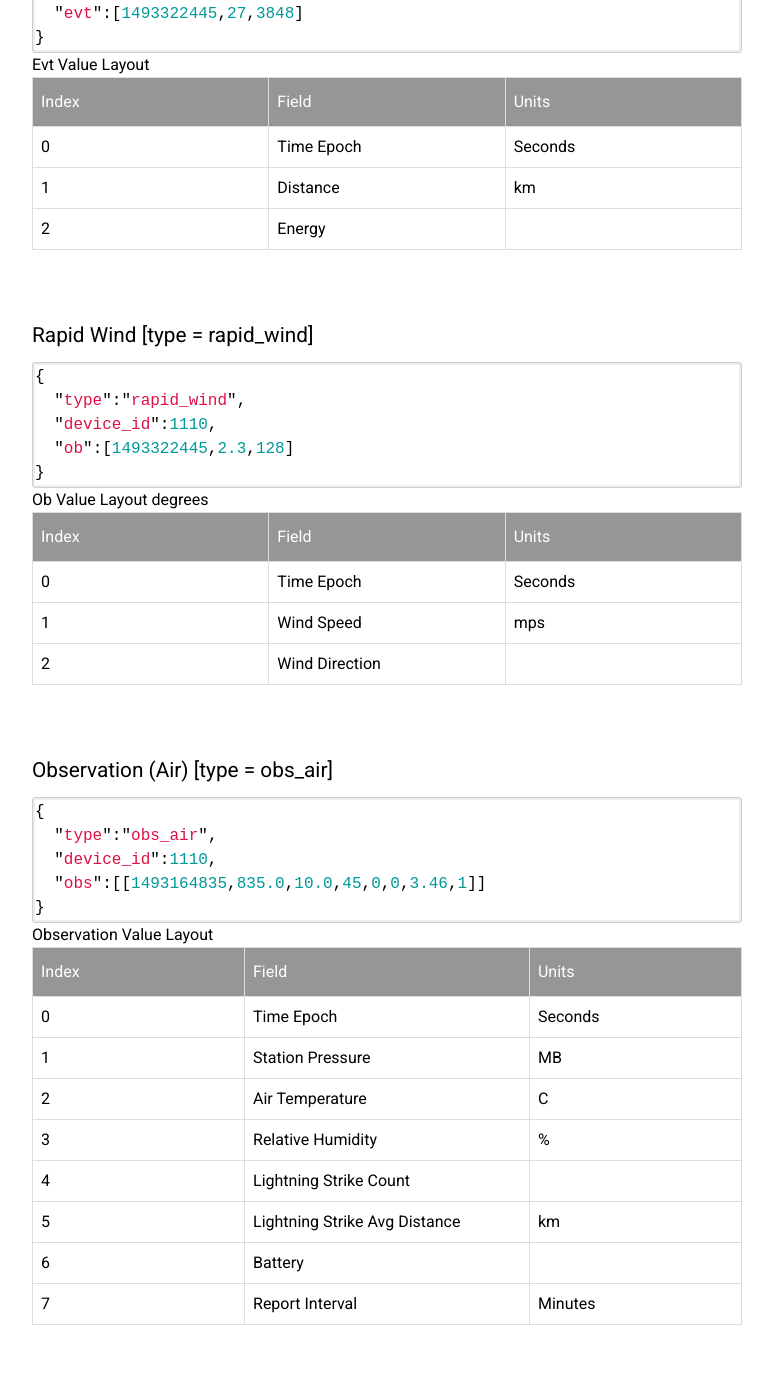
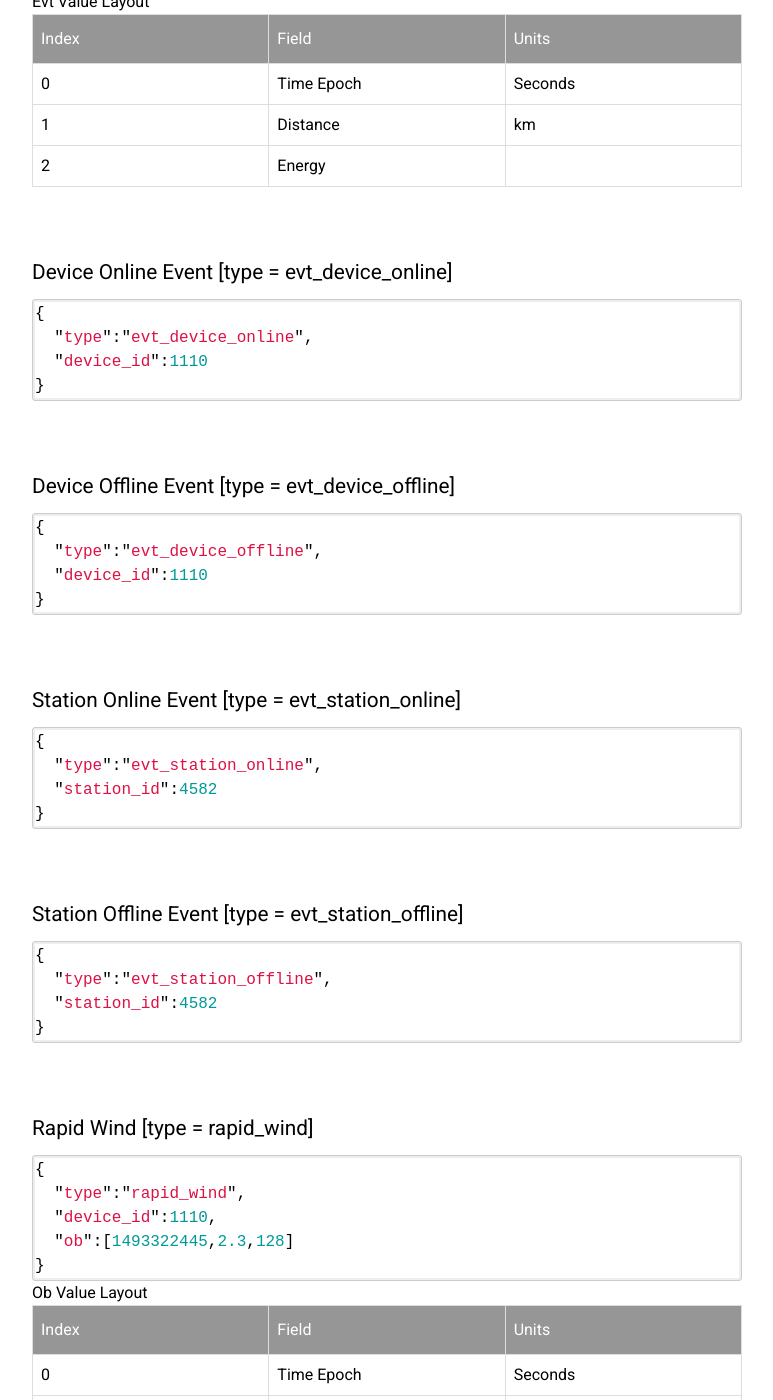
Before and after one commit to WeatherFlow/SmartWeather, a Jekyll site: the page built from api/ws.html, in a window 1280 px wide and 1400 px high, scrolled down 2215 px. Shown: the whole window, without its empty margins (378-1151 px from the left). Built offline with Jekyll 4.4.1, drawn with Linux system fonts in a browser that asks for light colours; nearby versions of some CDN libraries; some of the changed text lies outside the part shown.

Commit message:
Update ws.html

```diff
--- a/api/ws.html
+++ b/api/ws.html
@@ -98,7 +98,6 @@ title: WeatherFlow Smart Weather API Websocket Reference
 
 
 <h2><a name="response-messages">Response Messages</a></h2>
-<br><br>
 <h3>Acknowledgement [type = ack]</h3>
 <div class="code-highlight">
 {% highlight javascript %}
@@ -144,6 +143,64 @@ Evt Value Layout
 
 
 
+<br><br>
+<h3>Device Online Event [type = evt_device_online]</h3>
+<div class="code-highlight">
+{% highlight javascript %}
+{
+  "type":"evt_device_online",
+  "device_id":1110
+}
+{% endhighlight %}
+</div>
+
+
+
+
+<br><br>
+<h3>Device Offline Event [type = evt_device_offline]</h3>
+<div class="code-highlight">
+{% highlight javascript %}
+{
+  "type":"evt_device_offline",
+  "device_id":1110
+}
+{% endhighlight %}
+</div>
+
+
+
+
+<br><br>
+<h3>Station Online Event [type = evt_station_online]</h3>
+<div class="code-highlight">
+{% highlight javascript %}
+{
+  "type":"evt_station_online",
+  "station_id":4582
+}
+{% endhighlight %}
+</div>
+
+
+
+
+<br><br>
+<h3>Station Offline Event [type = evt_station_offline]</h3>
+<div class="code-highlight">
+{% highlight javascript %}
+{
+  "type":"evt_station_offline",
+  "station_id":4582
+}
+{% endhighlight %}
+</div>
+
+
+
+
+
+
 
 <br><br>
 <h3>Rapid Wind [type = rapid_wind]</h3>
@@ -161,7 +218,7 @@ Ob Value Layout
   <tr><th>Index</th><th>Field</th><th>Units</th></tr>
   <tr><td>0</td><td>Time Epoch</td><td>Seconds</td></tr>
   <tr><td>1</td><td>Wind Speed</td><td>mps</td></tr>
-  <tr><td>2</td><td>Wind Direction</td>degrees<td></td></tr>
+  <tr><td>2</td><td>Wind Direction</td><td>Degrees</td></tr>
 </table>
 
 
@@ -212,7 +269,7 @@ Observation Value Layout
   <tr><td>4</td><td>Wind Lull</td><td>mps</td></tr>
   <tr><td>5</td><td>Wind Avg</td><td>mps</td></tr>
   <tr><td>6</td><td>Wind Gust</td><td>mps</td></tr>
-  <tr><td>7</td><td>Wind Direction</td><td>degrees</td></tr>
+  <tr><td>7</td><td>Wind Direction</td><td>Degrees</td></tr>
   <tr><td>8</td><td>Battery</td><td></td></tr>
   <tr><td>9</td><td>Report Interval</td><td>Minutes</td></tr>
   <tr><td>10</td><td>Solar Radiation</td><td></td></tr>
```
